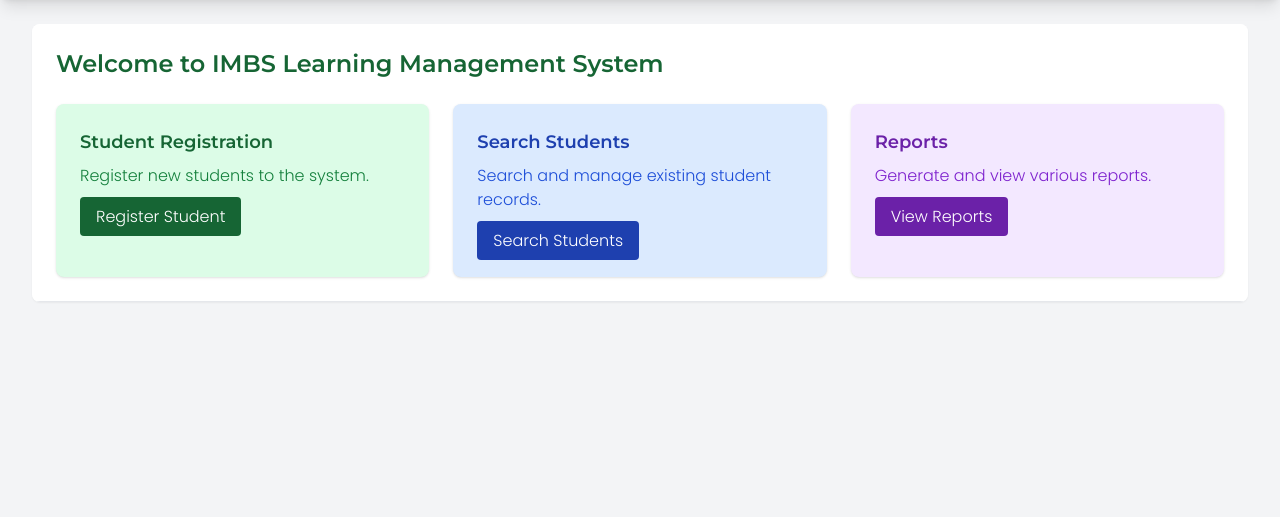
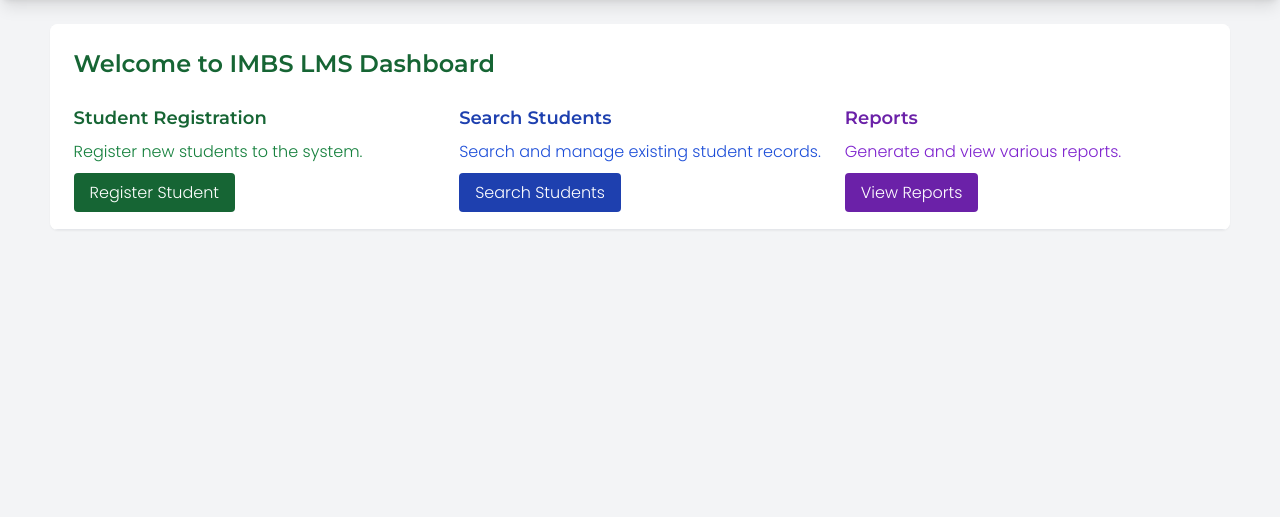
Before and after one commit to milindajay/IMBS-LMS, a PHP site: page / in a window 1280 px wide. Shown: the part 64-581 px from the top of the page. Run offline with PHP 8.4, Linux system fonts and the light colour scheme; the visitor is signed in with stand-in values (Sample User, id 1); some libraries are stand-ins or nearby versions.

Commit message:
Update index.php
1. Changed Page title
2. Added critical css
3. Added navigation bar to design
4. Changed content layout

```diff
--- a/index.php
+++ b/index.php
@@ -1,38 +1,40 @@
 <?php
 session_start();
-
 if (!isset($_SESSION['user_id'])) {
     header('Location: login.php');
     exit();
 }
 
-$pageTitle = 'Dashboard - IMBS LMS';
+$pageTitle = 'Dashboard';
+$criticalCSS = <<<EOT
+.dashboard-card { @apply bg-white p-6 rounded-lg shadow-md; }
+EOT;
+
 include 'components/header.php';
+include 'components/nav.php';
 ?>
-
-<?php include 'components/nav.php'; ?>
 
 <div class="max-w-7xl mx-auto py-6 sm:px-6 lg:px-8">
     <div class="bg-white overflow-hidden shadow-sm sm:rounded-lg">
         <div class="p-6 bg-white border-b border-gray-200">
-            <h2 class="heading text-2xl text-green-800 mb-6">Welcome to IMBS Learning Management System</h2>
+            <h2 class="heading text-2xl text-green-800 mb-6">Welcome to IMBS LMS Dashboard</h2>
 
             <div class="grid grid-cols-1 md:grid-cols-2 lg:grid-cols-3 gap-6">
-                <div class="bg-green-100 p-6 rounded-lg shadow">
+                <div class="dashboard-card">
                     <h3 class="heading text-lg text-green-800 mb-2">Student Registration</h3>
                     <p class="text text-green-700 mb-4">Register new students to the system.</p>
                     <a href="register.php"
                         class="text bg-green-800 text-white px-4 py-2 rounded hover:bg-green-700">Register Student</a>
                 </div>
 
-                <div class="bg-blue-100 p-6 rounded-lg shadow">
+                <div class="dashboard-card">
                     <h3 class="heading text-lg text-blue-800 mb-2">Search Students</h3>
                     <p class="text text-blue-700 mb-4">Search and manage existing student records.</p>
                     <a href="search.php" class="text bg-blue-800 text-white px-4 py-2 rounded hover:bg-blue-700">Search
                         Students</a>
                 </div>
 
-                <div class="bg-purple-100 p-6 rounded-lg shadow">
+                <div class="dashboard-card">
                     <h3 class="heading text-lg text-purple-800 mb-2">Reports</h3>
                     <p class="text text-purple-700 mb-4">Generate and view various reports.</p>
                     <a href="#" class="text bg-purple-800 text-white px-4 py-2 rounded hover:bg-purple-700">View
```
